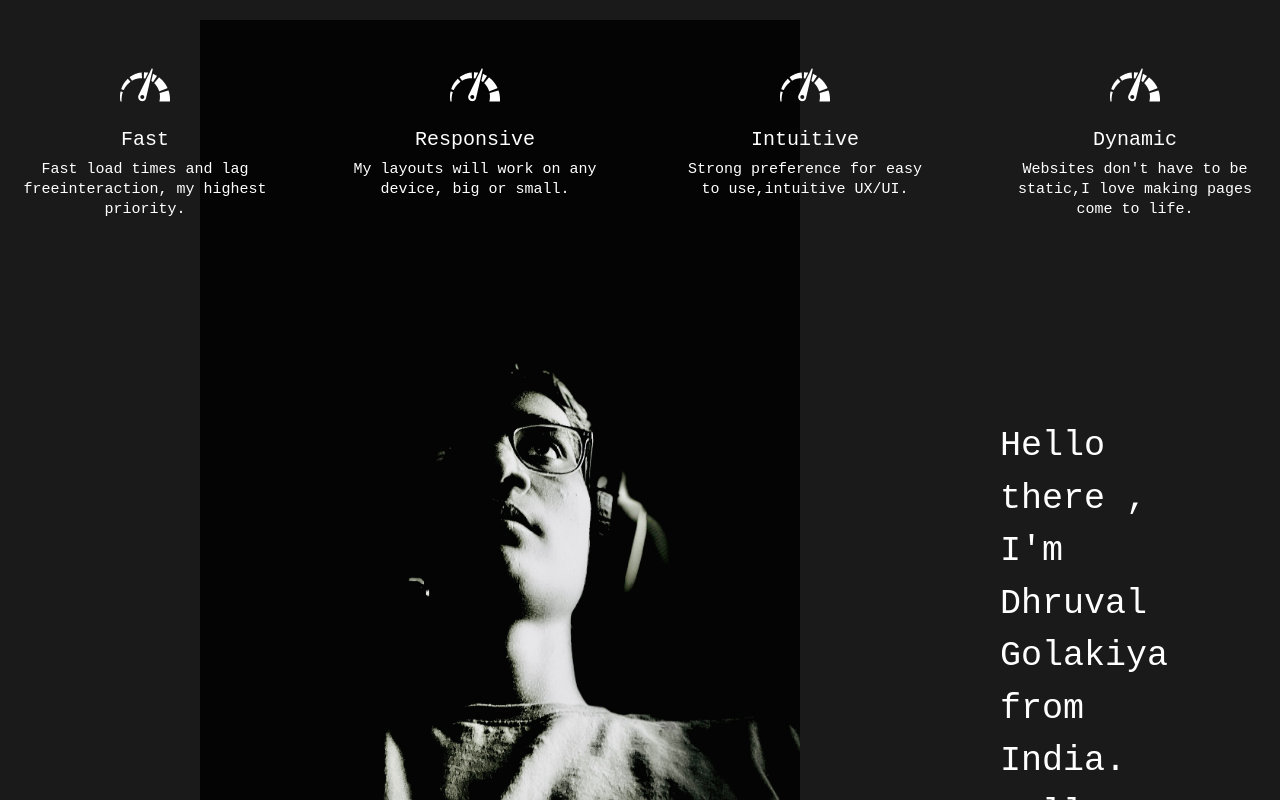
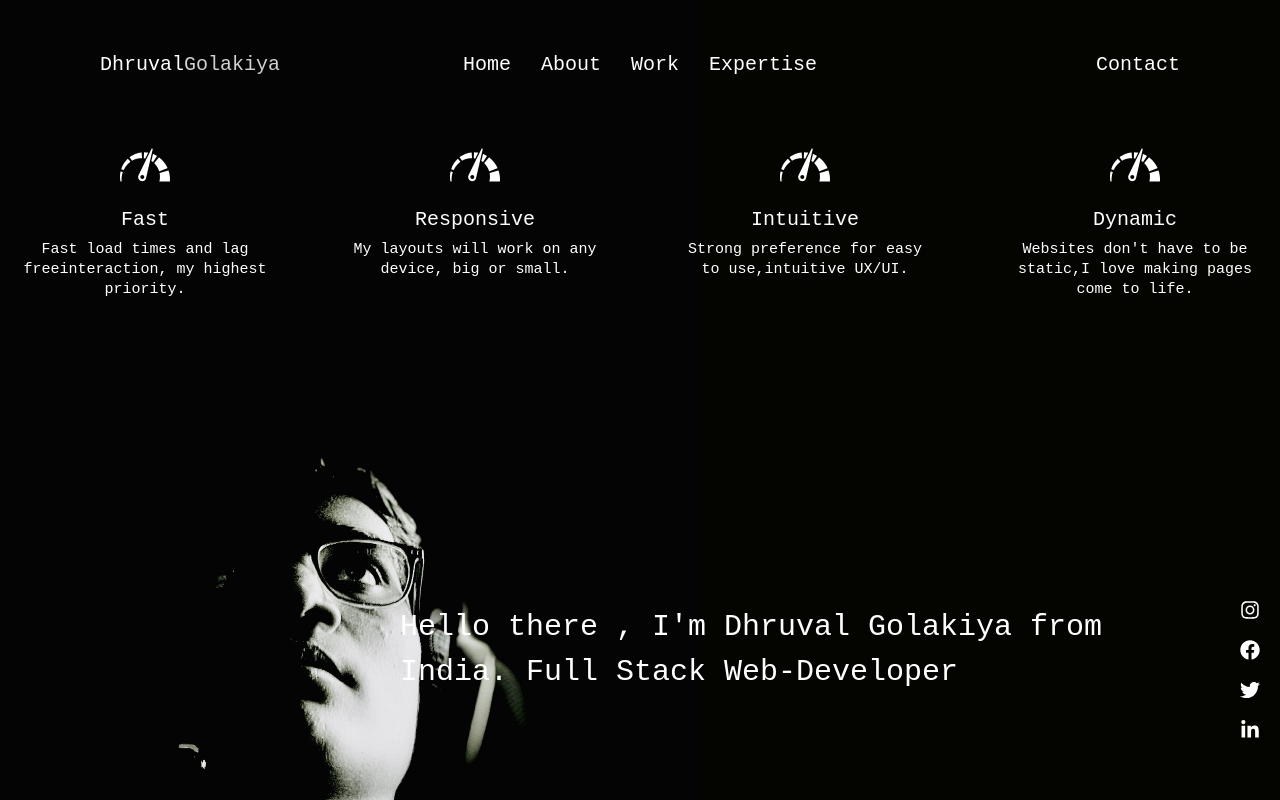
Before and after one commit to DhruvalGolakiya/portfolio-website, a Next.js app: page /about in a window 1280 px wide. Shown: the top 800 px of the page. Built offline with nearby package versions, Linux system fonts and the light colour scheme.

Commit message:
photo position set

```diff
--- a/components/body.tsx
+++ /dev/null
@@ -1,33 +0,0 @@
-import React from "react";
-import AboutPage from "../pages/about";
-import ExpertisePage from "../pages/expertise";
-import WorkPage from "../pages/work";
-import ContentBody from "./content";
-import Header from "./header";
-import Socials from "./socials";
-import { Divider } from "@mui/material";
-
-export default function Body() {
-  return (
-    <>
-      <div className="flex body-class">
-        <div className="pt-[100px]">
-          <Divider sx={{ bgcolor: "#525252" }} />
-          <ContentBody />
-        </div>
-        <div className="pt-[100px]">
-          <Divider sx={{ bgcolor: "#525252" }} />
-          <AboutPage />
-        </div>
-        <div className="pt-[100px]">
-          <Divider sx={{ bgcolor: "#525252" }} />
-          <WorkPage />
-        </div>
-        <div className="pt-[100px]">
-          <Divider sx={{ bgcolor: "#525252" }} />
-          <ExpertisePage />
-        </div>
-      </div>
-    </>
-  );
-}
--- a/components/header.tsx
+++ b/components/header.tsx
@@ -17,7 +17,7 @@ export default function Header() {
     setOpen(!open);
   };
   return (
-    <div className="flex fixed justify-between  items-center  font-header w-[100vw] px-[100px] h-[100px]">
+    <div className="flex  justify-between  items-center mt-[50px] font-header w-[100vw] px-[100px]">
       <div className="text-logo_color ">
         <a href="/">
           <h1 className="text-[20px] font-header relative">
@@ -30,25 +30,25 @@ export default function Header() {
         <div className="mr-[00px] flex text-logo_color">
           <ul className="flex gap-[30px]  justify-center">
             <a
-              href="#home"
+              href="/"
               // className={path == "/" ? "text-[#85C1E9] text-[30px]" : ""}
             >
               <li className={`hover:text-[30px]`}>Home</li>
             </a>
             <a
-              href={"#about"}
+              href={"/about"}
               // className={path == "/about" ? "text-[#85C1E9] text-[30px]" : ""}
             >
               <li className="hover:text-[30px]">About</li>
             </a>
             <a
-              href={"#work"}
+              href={"/work"}
               // className={path == "/work" ? "text-[#85C1E9] text-[30px]" : ""}
             >
               <li className="hover:text-[30px]">Work</li>
             </a>
             <a
-              href={"#expertise"}
+              href={"/expertise"}
               // className={
               //   path == "/expertise" ? "text-[#85C1E9] text-[30px]" : ""
               // }
--- a/components/services/service.tsx
+++ b/components/services/service.tsx
@@ -4,7 +4,7 @@ import { Services } from "../../database/services/services";
 export default function ServiceCard({ image, name, description }: any) {
   return (
     <div className="flex-col">
-      <div className="justify-center h-auto  items-center pt-[10px] leading-[20px] px-[20px] rounded-[10px] relative">
+      <div className="justify-center h-auto  items-center pt-[10px] leading-[20px] px-[20px] rounded-[10px]">
         <>
           <div className="flex justify-center items-center mx-auto ">
             <img
--- a/pages/_app.tsx
+++ b/pages/_app.tsx
@@ -8,6 +8,8 @@ function MyApp({ Component, pageProps, router }: AppProps) {
   return (
     <div>
       <AnimatePresence initial={false} mode={"wait"}>
+        <Header />
+        <Socials />
         <Component key={router.pathname} {...pageProps} />
       </AnimatePresence>
     </div>
--- a/pages/about.tsx
+++ b/pages/about.tsx
@@ -9,23 +9,30 @@ export default function AboutPage() {
   return (
     <div
       id="about"
-      className=" font-name items-center  text-[white] w-[100vw] px-[200px]"
+      className=" font-name items-center  text-[white] w-[100vw] px-[100px]"
     >
-      <div className="justify-center flex gap-10 mt-[50px] z-0">
+      <div className="justify-center flex gap-10 mt-[50px] z-50">
         {Services.map(({ name, description, image }) => {
           return (
             <ServiceCard name={name} description={description} image={image} />
           );
         })}
       </div>
-      <div className="flex justify-around">
-        <div className="flex">
-          <div className="w-[600px] h-[200px] pt-[200px] flex justify-center items-center">
-            <img src="/profile/dhruval.jpg" className="-z-10" />
+      <div className="flex  justify-between pt-[100px] ml-[100px] pl-[100px]">
+        <div className="flex ">
+          <div className=" flex justify-center items-center">
+            <img
+              src="/profile/dhruval.jpg"
+              className="absolute -z-10 top-0"
+              width={800}
+            />
           </div>
         </div>
-        <div className="-z-10 w-[900px] pt-[200px]  ml-[200px] h-[500px] justify-center items-center">
-          <p className=" text-[35px]">Hello there , I'm Dhruval Golakiya from India. Full Stack Web-Developer</p>
+        <div className="-z-10 w-[1000px] h-[500px] ml-[100px] flex justify-center items-center">
+          <p className=" text-[30px] ">
+            Hello there , I'm Dhruval Golakiya from India. Full Stack
+            Web-Developer
+          </p>
         </div>
       </div>
     </div>
--- a/pages/index.tsx
+++ b/pages/index.tsx
@@ -1,8 +1,7 @@
 import type { NextPage } from "next";
 import Head from "next/head";
 import Image from "next/image";
-import Body from "../components/body";
-import ContentBody from "../components/content";
+import ContentBody from "./content";
 import CustomCursor from "../components/cursor";
 import Header from "../components/header";
 import Socials from "../components/socials";
@@ -10,10 +9,8 @@ import AboutPage from "./about";
 
 export default function Home() {
   return (
-    <div className=" bg-[rgba(2, 2, 2)]">
-      <Header />
-      <Socials />
-      <Body />
+    <div className="">
+      <ContentBody />
     </div>
   );
 }
--- a/styles/globals.css
+++ b/styles/globals.css
@@ -3,7 +3,7 @@
 @tailwind utilities;
 
 :root {
-  --backgroud-color: rgb(27, 26, 26);
+  --backgroud-color: #040401;
 }
 /* * {
   cursor: none;
@@ -29,7 +29,6 @@ body {
 }
 
 div.type-effect {
-
   font-size: 70px;
   color: white;
 }
```
Also changed, not shown: pages/content.tsx (renamed from components/content.tsx).
